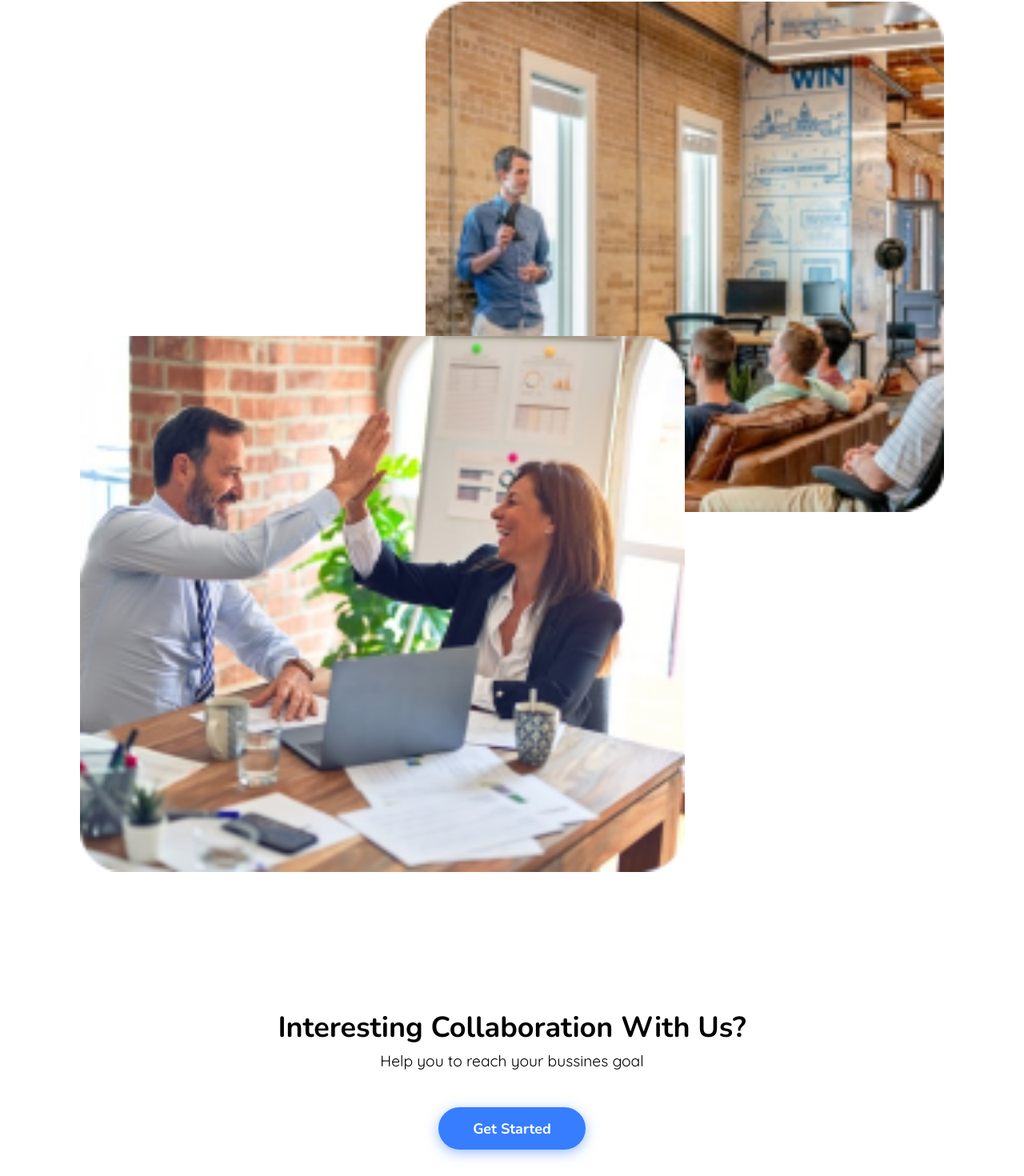
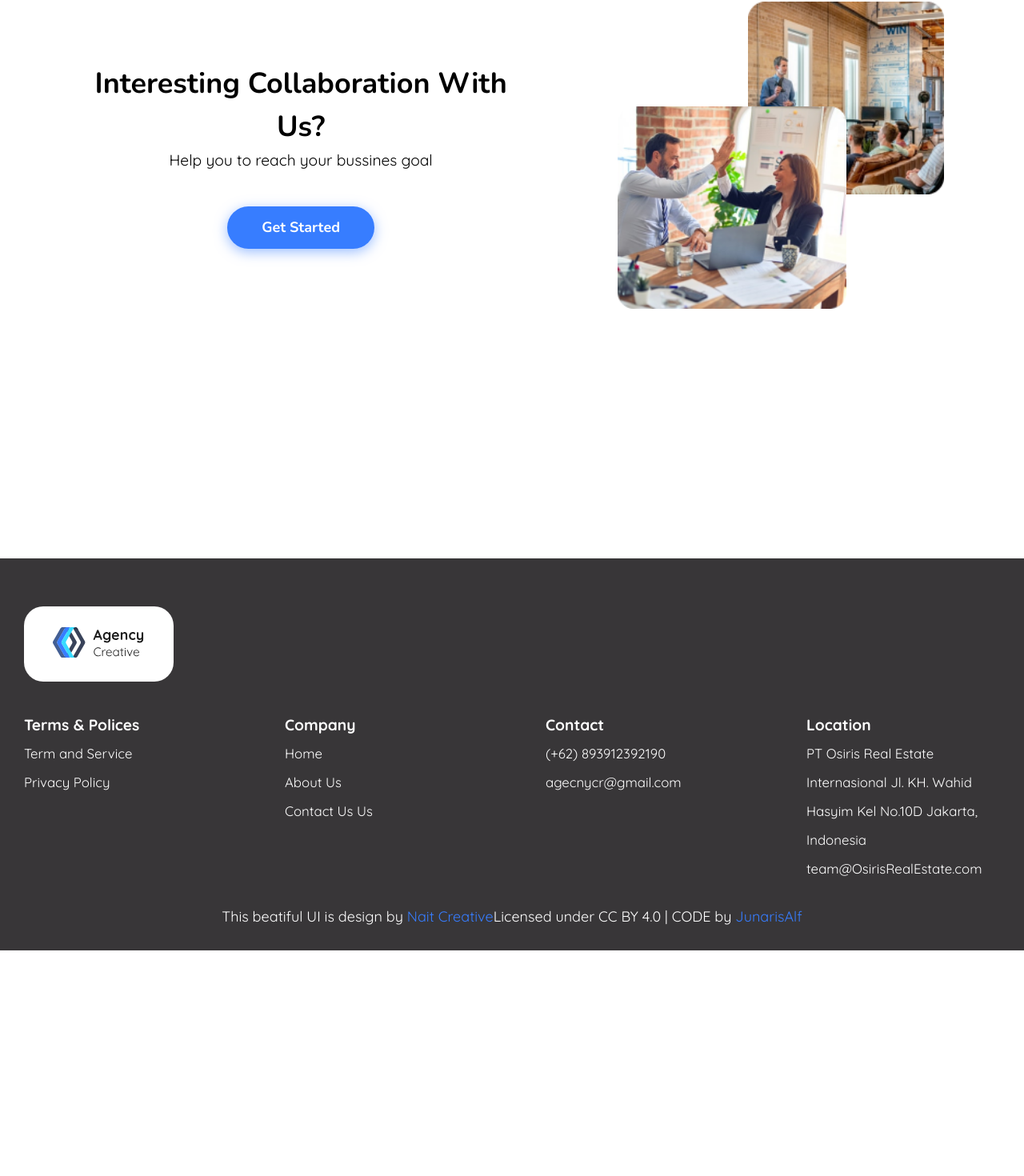
Before and after one commit to JunarisAlf/react-tailwind-Agency-Landing-Page, a React (Vite) app: page / in a window 1280 px wide. Shown: the part 4391-5861 px from the top of the page at 80% size. After the commit the page ends 5579 px from the top, so only its background shows below. Built offline with nearby package versions, Linux system fonts and the light colour scheme.

Commit message:
Adding Responsive to CTA and Footer

```diff
--- a/src/assets/styles/tailwind.css
+++ b/src/assets/styles/tailwind.css
@@ -3,9 +3,9 @@
 @tailwind utilities;
 
 .sub-footer-head{
-    @apply text-white block font-quicksand font-bold text-[1.1rem] leading-10
+    @apply text-white block font-quicksand font-bold text-[1.1rem] lg:text-[0.8rem] leading-10 lg:leading-6
 }
 
 .sub-footer-child{
-    @apply text-white block font-quicksand font-normal text-[1rem] leading-10
+    @apply text-white block font-quicksand font-normal text-[1rem] lg:text-[0.7rem] leading-10 lg:leading-6
 }
--- a/src/pages/Home/Home.jsx
+++ b/src/pages/Home/Home.jsx
@@ -43,7 +43,7 @@ export default function Home() {
                 <OurServices />
                 <OurPortofolio />
                 <Testimonial />
-                <SecondaryImage />
+                {/* <SecondaryImage /> */}
                 <ClickToAction />
             </main>
         </>
--- a/src/pages/Home/components/ClickToAction.jsx
+++ b/src/pages/Home/components/ClickToAction.jsx
@@ -1,13 +1,33 @@
-import  PrimaryBtn  from '@/components/PrimaryBtn';
+import PrimaryBtn from '@/components/PrimaryBtn';
+import ImgOne from '@/assets/images/secondary-image-1.png';
+import ImgTwo from '@/assets/images/secondary-image-2.png';
 
 export default function ClickToAction() {
-  return (
-    <div>
-        <span className="block font-nunito font-bold text-[1.5rem] text-center">Interesting Collaboration With Us?</span>
-        <span className="block text-center font-quicksand font-normal text-[0.8rem] ">Help you to reach your bussines goal</span>
-        <div className="flex flex-row items-center">
-            <PrimaryBtn href="" text="Get Started"/>
+    return (
+        <div className="flex flex-col lg:flex-row-reverse items-center">
+            <div className="relative w-full lg:w-[40%] h-[85vw] lg:h-[30vw] my-[7rem]">
+                <img
+                    src={ImgOne}
+                    alt=""
+                    className="absolute bottom-0 left-0 z-10 w-[70%]"
+                />
+                <img
+                    src={ImgTwo}
+                    alt=""
+                    className="absolute top-o right-0 z-0 w-[60%]"
+                />
+            </div>
+            <div className="pr-20">
+                <span className="block font-nunito font-bold text-[1.5rem] text-center">
+                    Interesting Collaboration With Us?
+                </span>
+                <span className="block text-center font-quicksand font-normal text-[0.8rem] ">
+                    Help you to reach your bussines goal
+                </span>
+                <div className="flex flex-row items-center">
+                    <PrimaryBtn href="" text="Get Started" />
+                </div>
+            </div>
         </div>
-    </div>
-  )
+    );
 }
--- a/src/pages/Home/components/Copyright.jsx
+++ b/src/pages/Home/components/Copyright.jsx
@@ -1,7 +1,7 @@
 export default function Copyright() {
     return (
         <div className="w-full border-t-1 border-white py-5">
-            <span className="block text-white font-normal font-quicksand  text-xs ">
+            <span className="block text-white font-normal font-quicksand text-xs lg:text-center">
                 This beatiful UI is design by{' '}
                 <a
                     className="text-blue"
--- a/src/pages/Home/components/Footer.jsx
+++ b/src/pages/Home/components/Footer.jsx
@@ -2,28 +2,28 @@ import logo from '@/assets/icons/logo.svg'
 import Copyright from '@/pages/Home/components/Copyright'
 export default function Footer() {
   return (
-    <footer className="bg-dark-grey w-full mt-24 px-5 py-10">
+    <footer className="bg-dark-grey w-full mt-24 px-5 pt-10">
         <div className="bg-white w-[187px] aspect-[2/1] rounded-2xl px-6 py-4 ">
             <img src={logo} alt="" className="block w-full"/>
         </div>
         <div className="mt-6 flex flex-row gap-14 flex-wrap ">
-            <div>
+            <div className="lg:flex-1">
                 <span className="sub-footer-head">Terms & Polices</span>
                 <span className="sub-footer-child">Term and Service</span>
                 <span className="sub-footer-child">Privacy Policy</span>
             </div>
-            <div>
+            <div className="lg:flex-1">
                 <span className="sub-footer-head">Company</span>
                 <span className="sub-footer-child">Home</span>
                 <span className="sub-footer-child">About Us</span>
                 <span className="sub-footer-child">Contact Us Us</span>
             </div>
-            <div>
+            <div className="lg:flex-1">
                 <span className="sub-footer-head">Contact</span>
                 <span className="sub-footer-child">(+62) 893912392190</span>
                 <span className="sub-footer-child">agecnycr@gmail.com</span>
             </div>
-            <div>
+            <div className="lg:flex-1">
                 <span className="sub-footer-head">Location</span>
                 <span className="sub-footer-child">PT Osiris Real Estate Internasional Jl. KH. Wahid Hasyim Kel No.10D Jakarta, Indonesia</span>
                 <span className="sub-footer-child">team@OsirisRealEstate.com</span>
```
